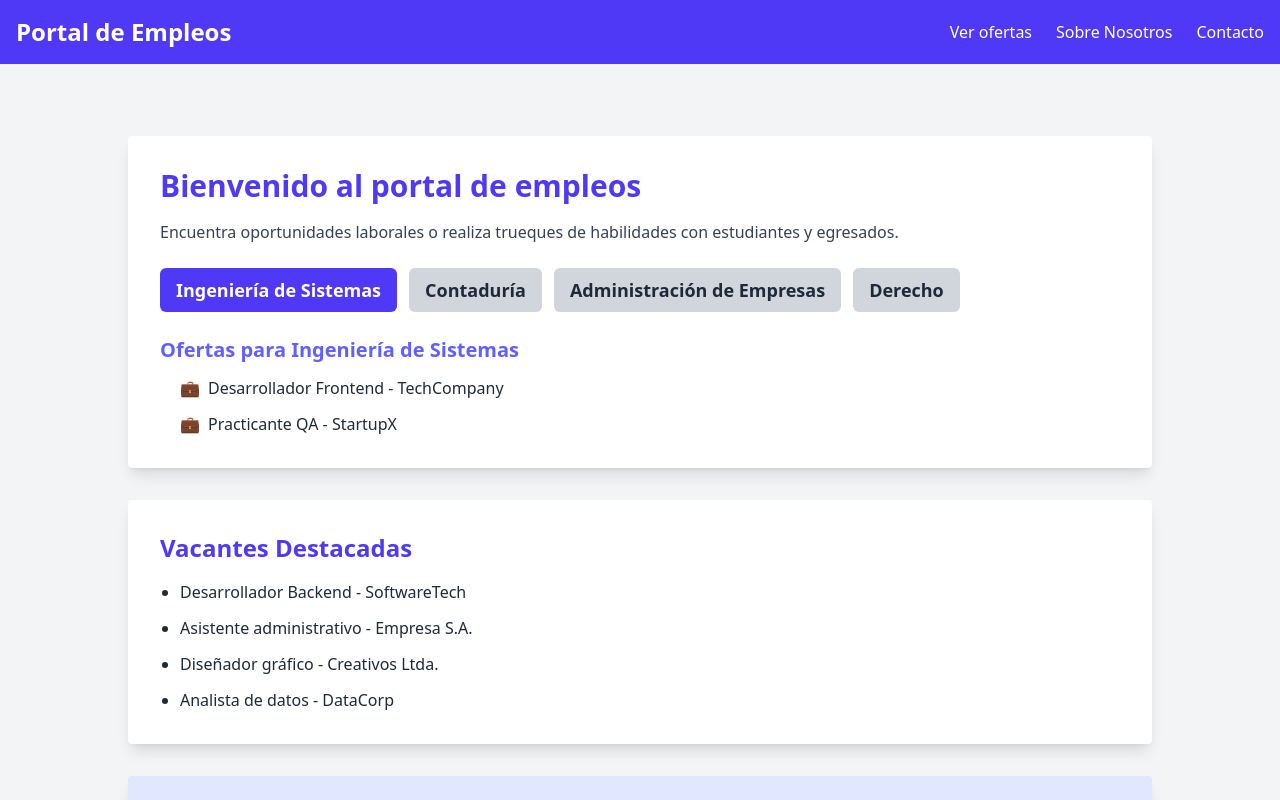
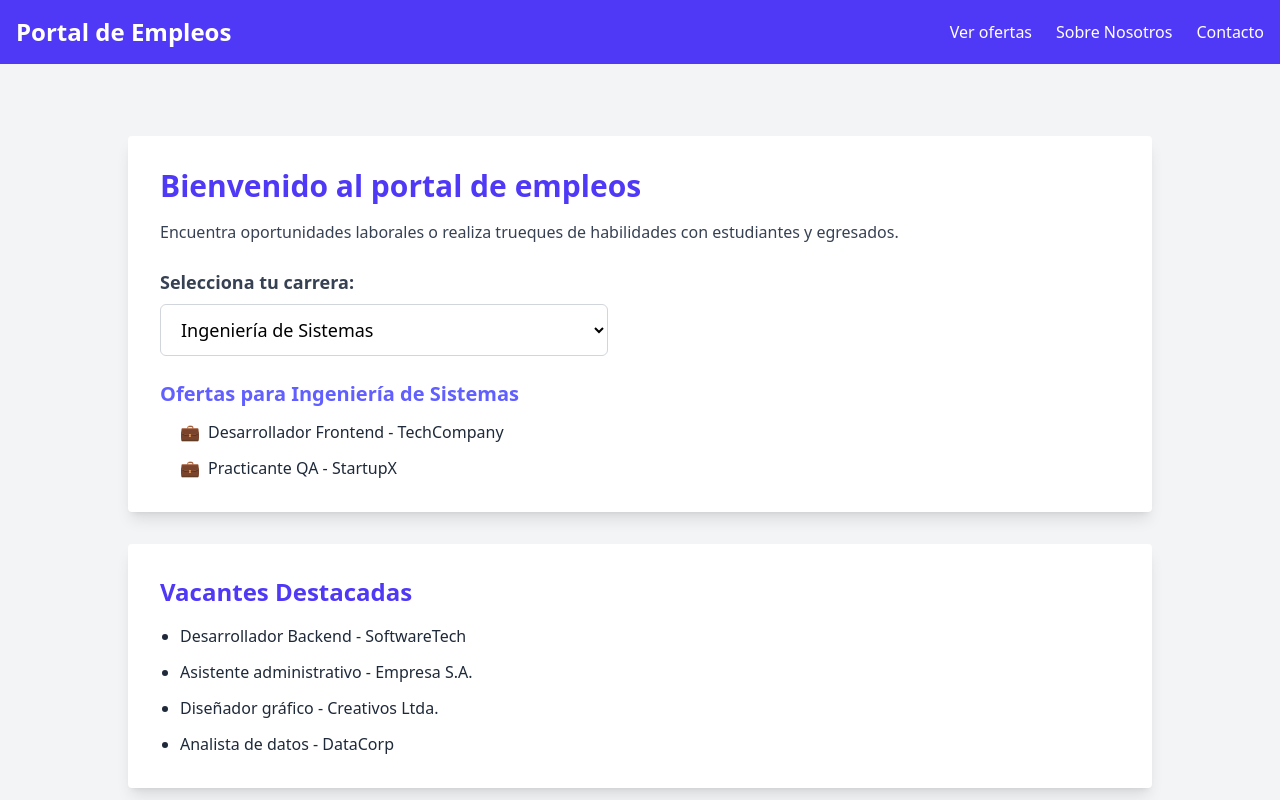
Before and after one commit to eriksc2006/iush-jobs-front, a React (Vite) app: page /homepage in a window 1280 px wide. Shown: the top 800 px of the page. Built offline with nearby package versions, Linux system fonts and the light colour scheme.

Commit message:
cambios nav,gitg,homepage

```diff
--- a/src/pages/homepage.tsx
+++ b/src/pages/homepage.tsx
@@ -1,3 +1,4 @@
+
 import React, { useState } from 'react';
 import { Link } from 'react-router-dom';
 
@@ -40,20 +41,23 @@ const Homepage = () => {
           Encuentra oportunidades laborales o realiza trueques de habilidades con estudiantes y egresados.
         </p>
 
-        <div className="flex flex-wrap gap-3 mb-6 justify-center sm:justify-start">
-          {carreras.map((carrera) => (
-            <button
-              key={carrera}
-              onClick={() => setSelectedCareer(carrera)}
-              className={`px-4 py-2 rounded-md font-semibold text-lg transition duration-300 ease-in-out ${
-                selectedCareer === carrera
-                  ? 'bg-indigo-600 text-white'
-                  : 'bg-gray-300 hover:bg-indigo-300 text-gray-800'
-              }`}
-            >
-              {carrera}
-            </button>
-          ))}
+        {/* Lista desplegable para seleccionar carrera */}
+        <div className="mb-6">
+          <label htmlFor="carrera-select" className="block text-lg font-semibold text-gray-700 mb-2">
+            Selecciona tu carrera:
+          </label>
+          <select
+            id="carrera-select"
+            value={selectedCareer}
+            onChange={(e) => setSelectedCareer(e.target.value as Carrera)}
+            className="w-full max-w-md px-4 py-3 text-lg border border-gray-300 rounded-md bg-white focus:outline-none focus:ring-2 focus:ring-indigo-500 focus:border-indigo-500 transition duration-200"
+          >
+            {carreras.map((carrera) => (
+              <option key={carrera} value={carrera}>
+                {carrera}
+              </option>
+            ))}
+          </select>
         </div>
 
         <div>
```
